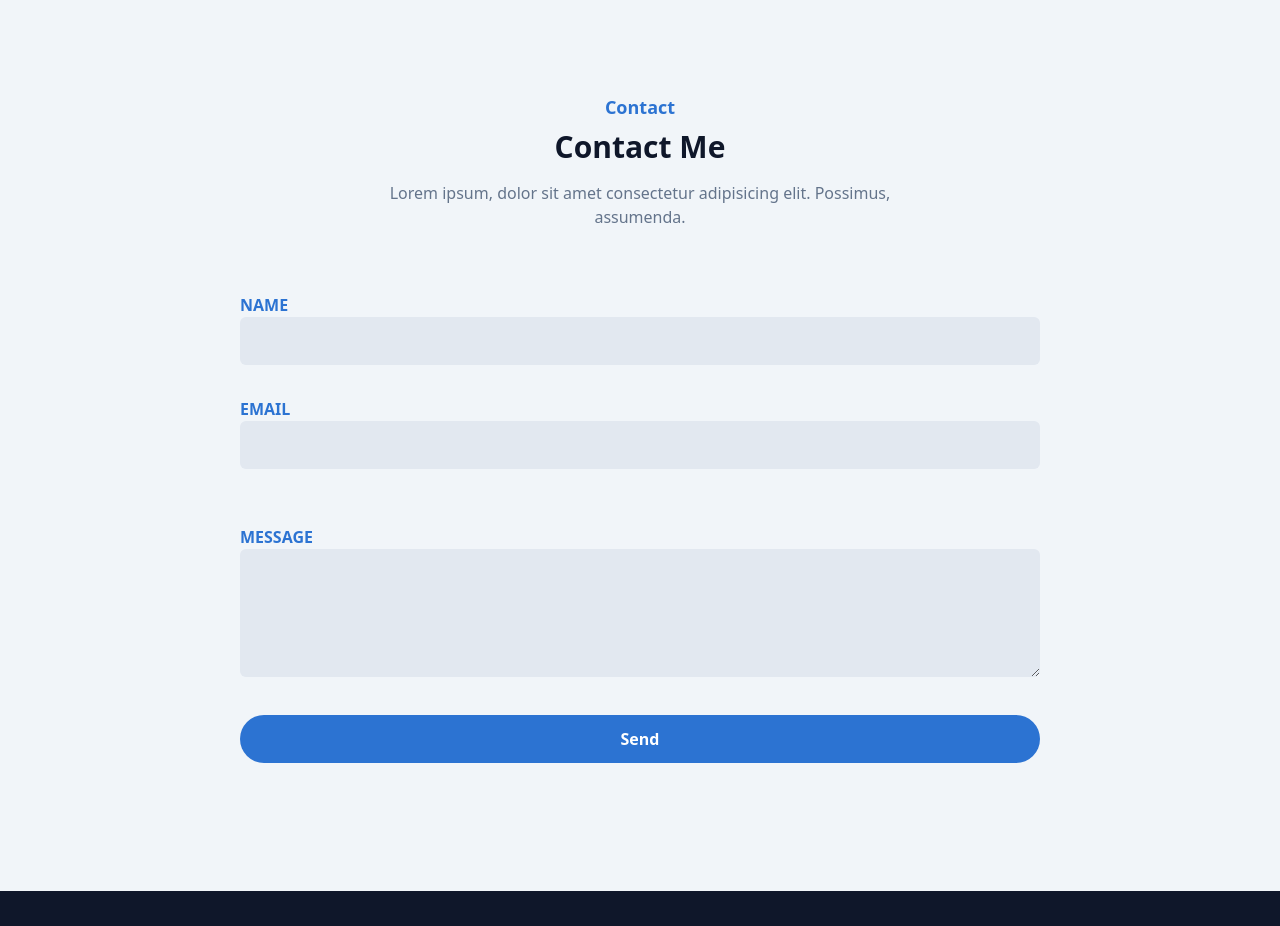
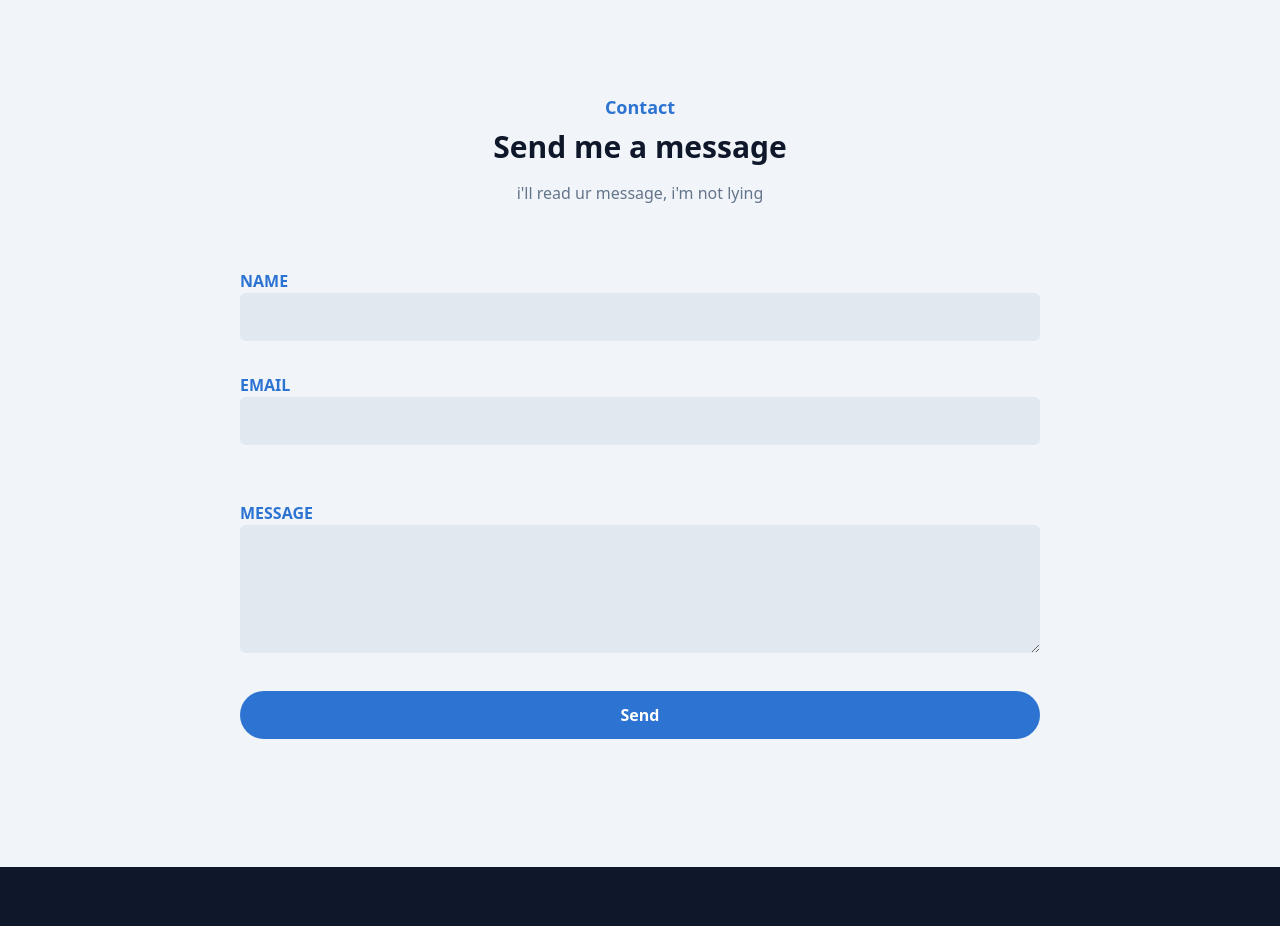
Before and after one commit to mahadidn/mahadidn.github.io, a website: page index.html in a window 1280 px wide. Shown: the part 6500-7426 px from the top of the page. Drawn offline with Linux system fonts and the light colour scheme.

Commit message:
change description for contact

```diff
--- a/index.html
+++ b/index.html
@@ -393,8 +393,8 @@
             <div class="w-full px-4">
                 <div class="max-w-xl mx-auto text-center mb-16">
                     <h4 class="font-semibold text-lg text-primary mb-2">Contact</h4>
-                    <h2 class="font-bold text-dark text-3xl mb-4 dark:text-white">Contact Me</h2>
-                    <p class="font-medium text-md text-secondary">Lorem ipsum, dolor sit amet consectetur adipisicing elit. Possimus, assumenda.</p>
+                    <h2 class="font-bold text-dark text-3xl mb-4 dark:text-white">Send me a message</h2>
+                    <p class="font-medium text-md text-secondary">i'll read ur message, i'm not lying</p>
                 </div>
             </div>
             <form>
```
